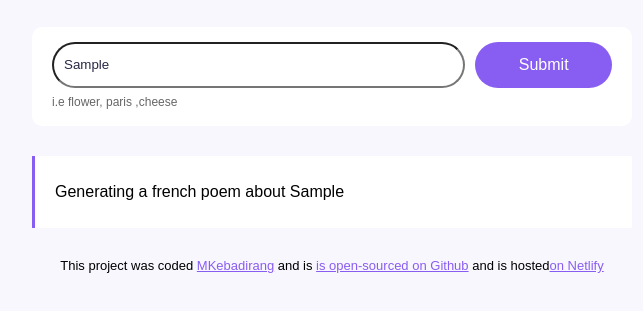
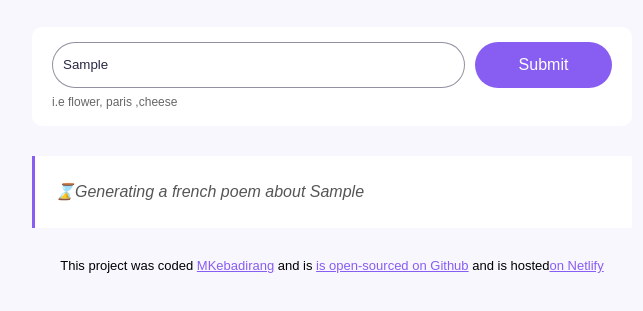
Before and after one commit to mkebadirang9-art/French-Poem-Generator, a plain HTML site: page index.html in a window 1280 px wide. Both pictures are taken after typing "Sample" into the empty fields and a click on the input 851 px from the left and 242 px from the top of the page. Shown: the part 177-488 px from the top of the page, without its empty margins (308-951 px from the left). Drawn offline with nearby package versions, Linux system fonts and the light colour scheme; no server answers.

Commit message:
updated the js animation

```diff
--- a/src/index.js
+++ b/src/index.js
@@ -21,7 +21,7 @@ let apiUrl =`https://api.shecodes.io/ai/v1/generate?prompt=${prompt}&context=${c
 
 let poemElement = document.querySelector("#poem");
 poemElement.classList.remove("hidden");
-poemElement.innerHTML =`Generating a french poem about ${instructionsInput.value}`
+poemElement.innerHTML =`<div class ="generating">⌛Generating a french poem about ${instructionsInput.value}</div>`
 
  axios.get(apiUrl).then(displayPoem);
 
--- a/src/style.css
+++ b/src/style.css
@@ -44,7 +44,7 @@ form{
 }
 .instructions{
     padding: 10px;
-    border: 1px solid rgbs(39,33,66,0.5) ;
+    border: 1px solid rgba(39,33,66,0.5) ;
     width:80% ;
     border-radius: 50px;
     line-height: 20px;
@@ -79,3 +79,15 @@ footer{
     font-size: 13px;
     margin-top: 30px;
 }
+
+.generating {
+    font-style: italic;
+    color: #555;
+    animation: blink-animation 1s step-start infinite;
+}
+
+@keyframes blink-animation {
+    50% {
+        opacity: 0;
+    }
+}
```
